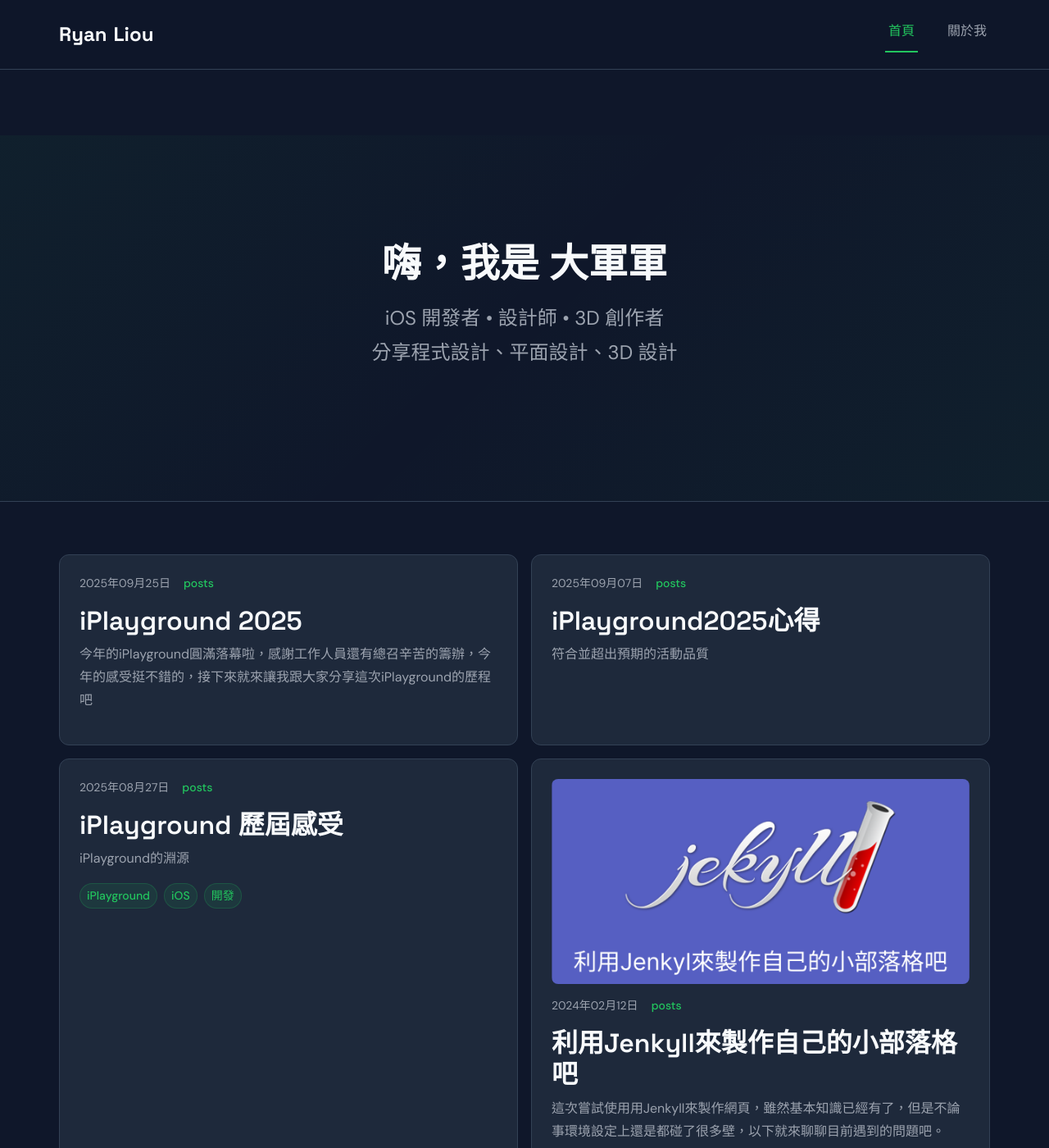
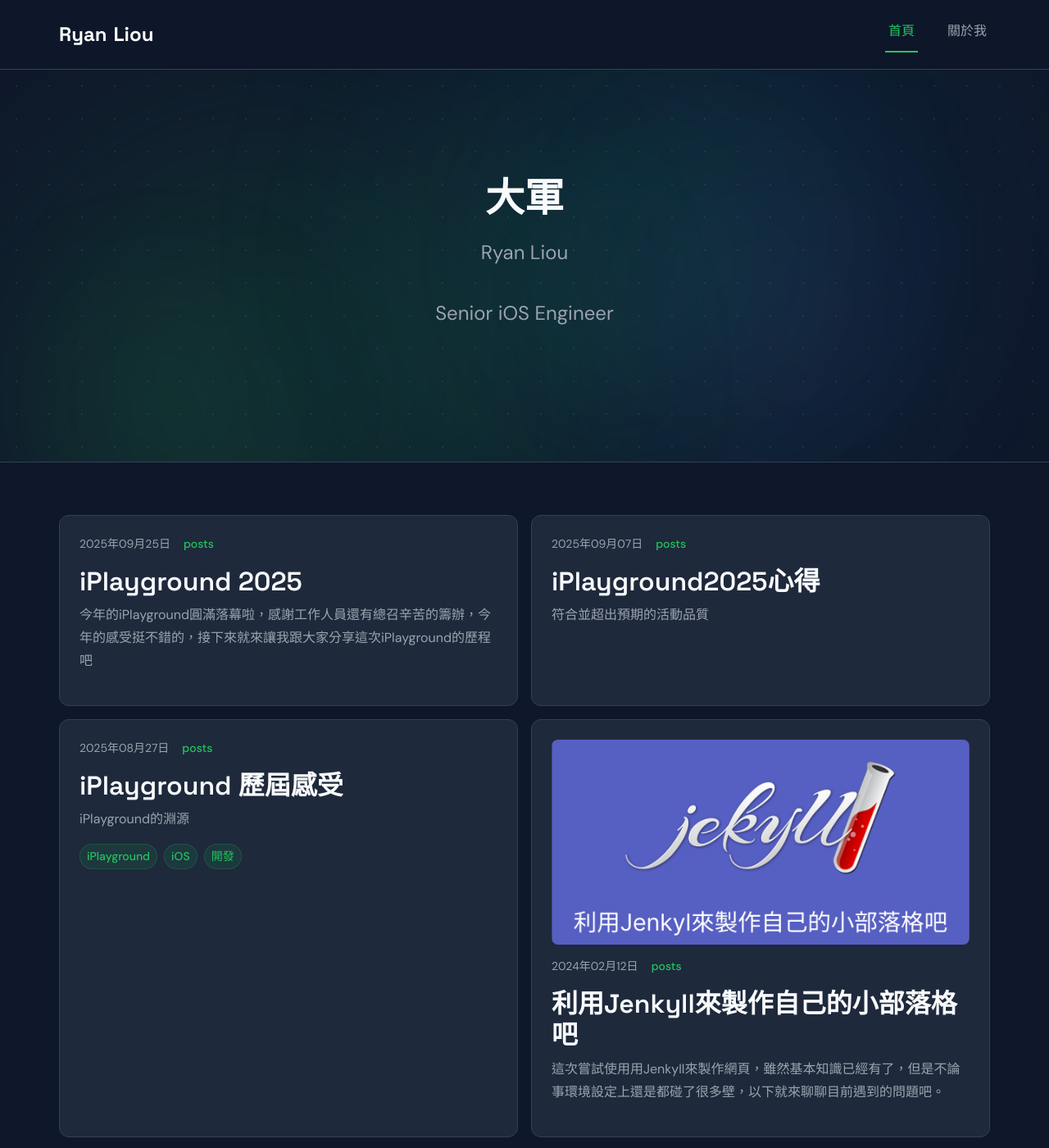
Before and after one commit to danny80916kimo/ryanliouWebsite, a Jekyll site: the page built from docs/index.markdown, in a window 1280 px wide and 1400 px high. Shown: the whole window at 82% size. Built offline with Jekyll 4.4.1, drawn with Linux system fonts in a browser that asks for light colours.

```diff
--- a/docs/_layouts/default.html
+++ b/docs/_layouts/default.html
@@ -36,7 +36,7 @@
   <!-- Main Stylesheet -->
   <link rel="stylesheet" href="{{ site.baseurl }}/assets/css/main.css">
 </head>
-<body>
+<body class="{% if page.layout %}layout-{{ page.layout }}{% endif %}">
   <a href="#main" class="skip-to-main">Skip to main content</a>
   <div class="site-wrapper">
     <!-- Site Header -->
--- a/docs/_layouts/home.html
+++ b/docs/_layouts/home.html
@@ -3,9 +3,16 @@
 ---
 
 <div class="hero fade-in">
+  <div class="hero-grid-overlay"></div>
+  <div class="hero-glow hero-glow-1"></div>
+  <div class="hero-glow hero-glow-2"></div>
+  <div class="hero-glow hero-glow-3"></div>
+  <div class="hero-glow hero-glow-4"></div>
+  <div class="hero-glow hero-glow-5"></div>
   <div class="container">
-    <h1>嗨，我是 <span>大軍軍</span></h1>
-    <p class="hero-subtitle">iOS 開發者 • 設計師 • 3D 創作者<br>分享程式設計、平面設計、3D 設計</p>
+    <h1><span>大軍</span></h1>
+    <p class="hero-subtitle">Ryan Liou</p>
+    <p class="hero-subtitle">Senior iOS Engineer</p>
   </div>
 </div>
 
--- a/docs/_sass/_animations.scss
+++ b/docs/_sass/_animations.scss
@@ -42,6 +42,52 @@
   animation: pulse 2s ease-in-out infinite;
 }
 
+// Hero glow drift animations
+@keyframes glowDrift1 {
+  0%, 100% {
+    transform: translate(0, 0) scale(1);
+  }
+  25% {
+    transform: translate(200px, 80px) scale(1.2);
+  }
+  50% {
+    transform: translate(150px, -60px) scale(0.85);
+  }
+  75% {
+    transform: translate(-50px, 40px) scale(1.1);
+  }
+}
+
+@keyframes glowDrift2 {
+  0%, 100% {
+    transform: translate(0, 0) scale(1);
+  }
+  20% {
+    transform: translate(-180px, 100px) scale(1.15);
+  }
+  40% {
+    transform: translate(-250px, 40px) scale(0.8);
+  }
+  60% {
+    transform: translate(-100px, -80px) scale(1.2);
+  }
+  80% {
+    transform: translate(50px, -40px) scale(0.9);
+  }
+}
+
+@keyframes glowDrift3 {
+  0%, 100% {
+    transform: translate(0, 0) scale(1);
+  }
+  33% {
+    transform: translate(150px, -50px) scale(1.3);
+  }
+  66% {
+    transform: translate(-120px, 30px) scale(0.8);
+  }
+}
+
 // Respect user's motion preferences
 @media (prefers-reduced-motion: reduce) {
   *,
@@ -54,7 +100,9 @@
 
   .fade-in,
   .stagger-fade-in > *,
-  .pulse {
+  .pulse,
+  .hero-glow,
+  .hero-grid-overlay {
     animation: none;
     opacity: 1;
   }
--- a/docs/_sass/_components.scss
+++ b/docs/_sass/_components.scss
@@ -412,15 +412,14 @@
 // =============================================================================
 
 .hero {
+  position: relative;
   padding: $space-3xl 0;
+  margin-top: -$header-height;
+  padding-top: calc(#{$header-height} + #{$space-3xl});
   text-align: center;
-  background: linear-gradient(
-    135deg,
-    rgba($color-cta, 0.05) 0%,
-    transparent 50%,
-    rgba($color-cta, 0.05) 100%
-  );
+  background: $color-background;
   border-bottom: 1px solid $color-border;
+  overflow: hidden;
 
   @media (min-width: $breakpoint-md) {
     padding: 6rem 0;
@@ -428,6 +427,102 @@
 
   @media (min-width: $breakpoint-lg) {
     padding: 8rem 0;
+  }
+
+  .container {
+    position: relative;
+    z-index: 1;
+  }
+}
+
+// Dot grid overlay
+.hero-grid-overlay {
+  position: absolute;
+  inset: 0;
+  background-image: radial-gradient(rgba($color-text, 0.08) 1px, transparent 1px);
+  background-size: 40px 40px;
+  z-index: 0;
+}
+
+.hero-glow {
+  position: absolute;
+  border-radius: 50%;
+  filter: blur(120px);
+  will-change: transform;
+}
+
+// Main green glow - center left
+.hero-glow-1 {
+  width: 600px;
+  height: 600px;
+  background: rgba($color-cta, 0.12);
+  top: 10%;
+  left: 5%;
+  animation: glowDrift1 8s ease-in-out infinite;
+
+  @media (max-width: $breakpoint-md) {
+    width: 350px;
+    height: 350px;
+  }
+}
+
+// Cyan glow - top right
+.hero-glow-2 {
+  width: 500px;
+  height: 500px;
+  background: rgba(#06B6D4, 0.1);
+  top: 5%;
+  right: 5%;
+  animation: glowDrift2 10s ease-in-out infinite;
+
+  @media (max-width: $breakpoint-md) {
+    width: 300px;
+    height: 300px;
+  }
+}
+
+// Small green accent - bottom center
+.hero-glow-3 {
+  width: 400px;
+  height: 400px;
+  background: rgba($color-cta, 0.08);
+  bottom: 5%;
+  left: 40%;
+  animation: glowDrift3 12s ease-in-out infinite;
+
+  @media (max-width: $breakpoint-md) {
+    width: 250px;
+    height: 250px;
+  }
+}
+
+// Purple accent - adds color depth
+.hero-glow-4 {
+  width: 350px;
+  height: 350px;
+  background: rgba(#8B5CF6, 0.07);
+  top: 30%;
+  right: 20%;
+  animation: glowDrift1 14s ease-in-out infinite reverse;
+
+  @media (max-width: $breakpoint-md) {
+    width: 200px;
+    height: 200px;
+  }
+}
+
+// Small bright green - floating accent
+.hero-glow-5 {
+  width: 250px;
+  height: 250px;
+  background: rgba($color-cta, 0.1);
+  top: 50%;
+  left: 25%;
+  animation: glowDrift2 9s ease-in-out infinite reverse;
+
+  @media (max-width: $breakpoint-md) {
+    width: 150px;
+    height: 150px;
   }
 }
 
@@ -454,6 +549,7 @@
     background-clip: text;
     text-fill-color: transparent;
     color: $color-cta; // Fallback for browsers that don't support background-clip
+    text-shadow: 0 0 40px rgba($color-cta, 0.3);
   }
 }
 
--- a/docs/_sass/_resume.scss
+++ b/docs/_sass/_resume.scss
@@ -1,6 +1,11 @@
 // =============================================================================
 // RESUME / ABOUT PAGE
 // =============================================================================
+
+// Zero out site-content padding on resume page
+.layout-resume .site-content {
+  padding-top: 0;
+}
 
 // Main container - two column grid
 .resume {
@@ -13,7 +18,7 @@
 
   @media (min-width: $breakpoint-lg) {
     grid-template-columns: 300px 1fr;
-    padding: $space-3xl $space-xl;
+    padding: 0 $space-xl;
     gap: $space-3xl;
   }
 }
@@ -26,7 +31,8 @@
   @media (min-width: $breakpoint-lg) {
     height: fit-content;
     position: sticky;
-    top: calc(#{$header-height} + #{$space-xl});
+    top: 0;
+    padding-top: calc(#{$header-height} + #{$space-xl});
   }
 }
 
@@ -40,6 +46,15 @@
   display: flex;
   flex-direction: column;
   gap: $space-sm;
+}
+
+.resume-avatar {
+  width: 120px;
+  height: 120px;
+  border-radius: 50%;
+  object-fit: cover;
+  border: 3px solid $color-cta;
+  margin-bottom: $space-sm;
 }
 
 .resume-name {
@@ -155,6 +170,10 @@
   display: flex;
   flex-direction: column;
   gap: $space-3xl;
+
+  @media (min-width: $breakpoint-lg) {
+    padding-top: calc(#{$header-height} + #{$space-xl});
+  }
 }
 
 // Section titles
```
Also changed, not shown: docs/_layouts/resume.html (added, +65 -0 lines), docs/_pages/about.md (+1 -0 lines).
